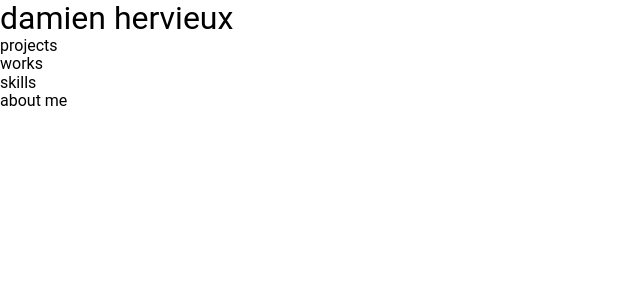
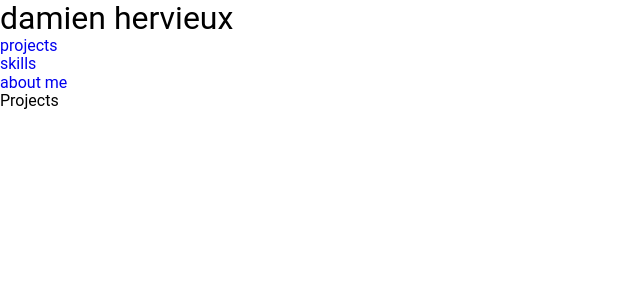
Before and after one commit to dherv/portfolio-react, a React (Create React App) app: page /projects in a window 1280 px wide. Shown: the top 300 px of the page, without its empty margins (0-640 px from the left). Built offline with nearby package versions, Linux system fonts and the light colour scheme.

Commit message:
feat: add pages and routes

```diff
--- a/src/App.tsx
+++ b/src/App.tsx
@@ -1,7 +1,10 @@
 import React from "react";
 import { Normalize } from "styled-normalize";
 import { GlobalStyle } from "./styled/GlobalStyle";
-import { BrowserRouter as Router, Switch } from "react-router-dom";
+import { BrowserRouter as Router, Switch, Route, Link } from "react-router-dom";
+import About from "./pages/About";
+import Projects from "./pages/Projects";
+import Skills from "./pages/Skills";
 
 const App = () => {
   return (
@@ -11,14 +14,29 @@ const App = () => {
       <header>
         <h1>damien hervieux</h1>
         <ul>
-          <li>projects</li>
-          <li>works</li>
-          <li>skills</li>
-          <li>about me</li>
+          <li>
+            <Link to="/projects">projects</Link>
+          </li>
+          <li>
+            <Link to="/skills">skills</Link>
+          </li>
+          <li>
+            <Link to="/about">about me</Link>
+          </li>
         </ul>
       </header>
       <main>
-        <Switch></Switch>
+        <Switch>
+          <Route exact path="/projects">
+            <Projects />
+          </Route>
+          <Route exact path="/about">
+            <About />
+          </Route>
+          <Route exact path="/skills">
+            <Skills />
+          </Route>
+        </Switch>
       </main>
     </Router>
   );
--- /dev/null
+++ b/src/pages/About.tsx
@@ -0,0 +1,3 @@
+import React from "react";
+const About = () => <div>about me</div>;
+export default About;
--- /dev/null
+++ b/src/pages/Projects.tsx
@@ -0,0 +1,3 @@
+import React from "react";
+const Projects = () => <div>Projects</div>;
+export default Projects;
--- /dev/null
+++ b/src/pages/Skills.tsx
@@ -0,0 +1,3 @@
+import React from "react";
+const Skills = () => <div>skills</div>;
+export default Skills;
```
